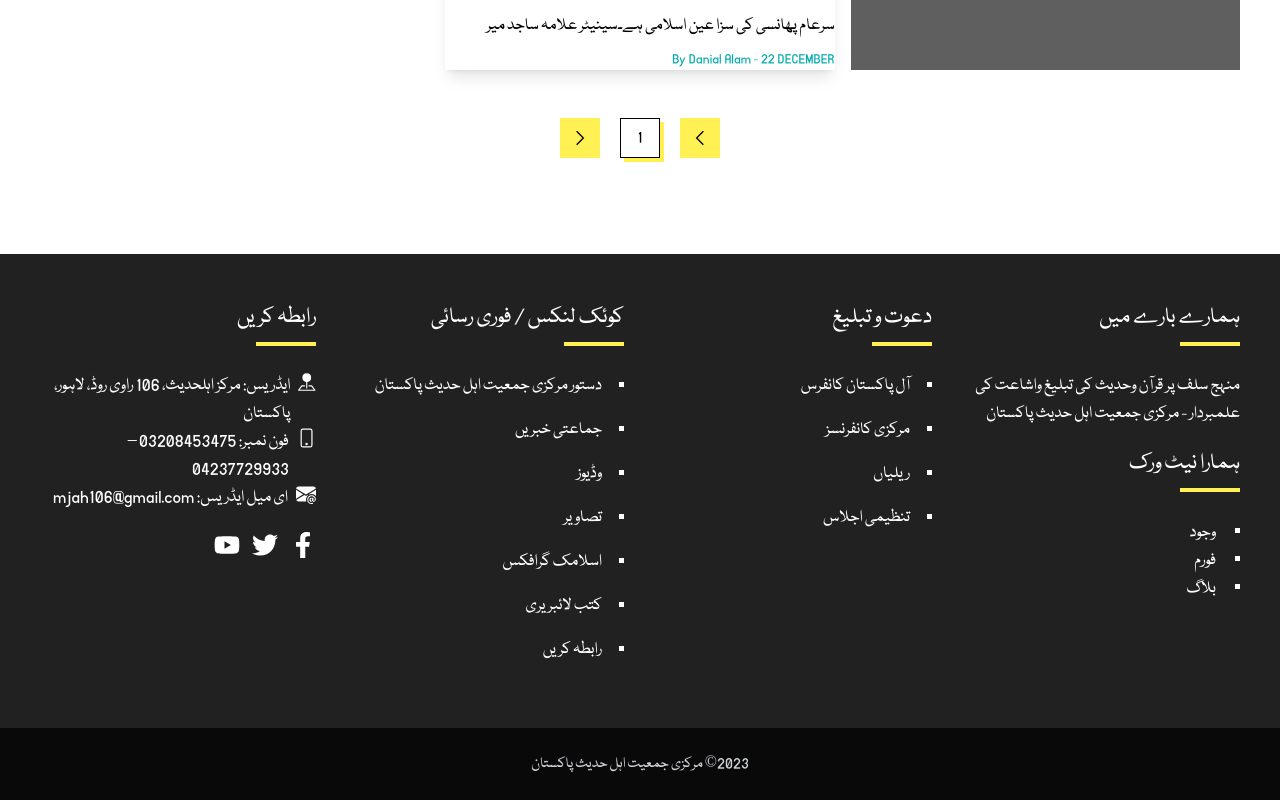
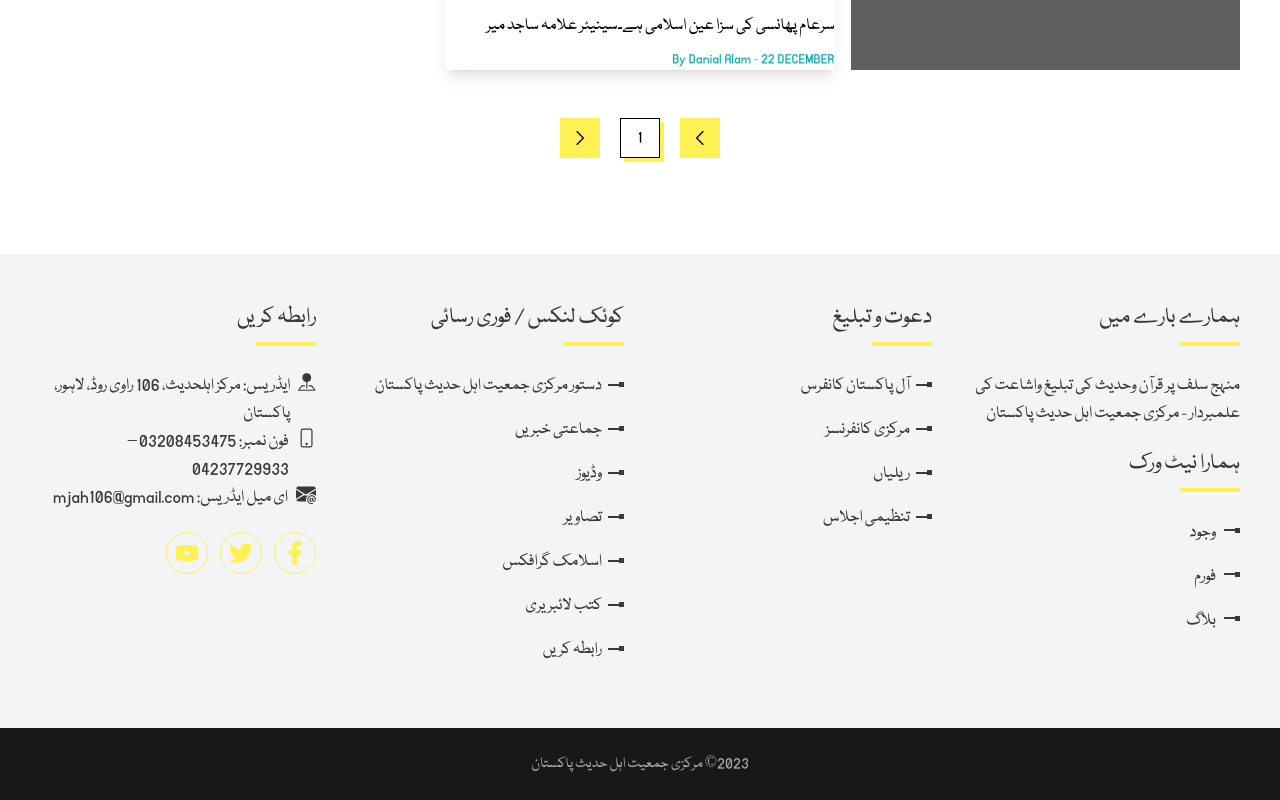
Before and after one commit to mufaqar/ahlehadith, a Next.js app: page /blogs in a window 1280 px wide. Shown: the part 5350-6150 px from the top of the page. Built offline with nearby package versions, Linux system fonts and the light colour scheme; grey boxes are pictures that could not be loaded.

Commit message:
footer dark light mode

```diff
--- a/src/components/footer/index.tsx
+++ b/src/components/footer/index.tsx
@@ -9,30 +9,36 @@ import { NavLinksType } from '@/utils/types';
 const Footer = () => {
   return (
     <>
-      <footer className="bg-[#212121]">
+      <footer className="bg-light-gray">
         <Layout>
           <div className="py-12">
             <div className="grid grid-cols-1 gap-8 md:grid-cols-4 lg:grid-cols-4">
               <div>
-                <h2 className="mb-6 text-2xl text-white uppercase ahle-heading font-ahle">
+                <h2 className="mb-6 text-2xl text-pure uppercase ahle-heading font-ahle">
                   ہمارے بارے میں
                 </h2>
-                <p className="text-white font-ahle text-lg">
+                <p className="text-pure font-ahle text-lg">
                   منہج سلف پر قرآن وحدیث کی تبلیغ واشاعت کی علمبردار - مرکزی جمعیت اہل حدیث پاکستان
                 </p>
                 <div>
-                  <h2 className="mb-6 text-2xl text-white uppercase ahle-heading font-ahle mt-5">
+                  <h2 className="mb-6 text-2xl text-pure uppercase ahle-heading font-ahle mt-5">
                     ہمارا نیٹ ورک
                   </h2>
-                  <ul className='list-inside list-square marker:text-white'>
-                    <li className="text-white font-ahle text-lg">
-                      وجود
+                  <ul className='list-inside list-square marker:text-pure'>
+                    <li className="text-pure font-ahle text-lg mb-4 relative before:content-[' '] before:h-[2px] before:w-3 before:bg-pure before:absolute before:top-2.5 before:right-1">
+                      <Link href="#" className="text-pure hover:opacity-80 font-ahle text-lg">
+                        وجود
+                      </Link>
                     </li>
-                    <li className="text-white font-ahle text-lg">
-                      فورم
+                    <li className="text-pure font-ahle text-lg mb-4 relative before:content-[' '] before:h-[2px] before:w-3 before:bg-pure before:absolute before:top-2.5 before:right-1">
+                      <Link href="#" className="text-pure hover:opacity-80 font-ahle text-lg">
+                        فورم
+                      </Link>
                     </li>
-                    <li className="text-white font-ahle text-lg">
-                      بلاگ
+                    <li className="text-pure font-ahle text-lg mb-4 relative before:content-[' '] before:h-[2px] before:w-3 before:bg-pure before:absolute before:top-2.5 before:right-1">
+                      <Link href="#" className="text-pure hover:opacity-80 font-ahle text-lg">
+                        بلاگ
+                      </Link>
                     </li>
                   </ul>
                 </div>
@@ -41,13 +47,13 @@ const Footer = () => {
                 {NavLinks.slice(4, 5).map((item: NavLinksType, idx: number) => {
                   return (
                     <div key={idx}>
-                    <h2 className="mb-6 text-2xl text-white uppercase ahle-heading font-ahle">
-                      {item.name}
-                    </h2>
-                      <ul className="list-inside list-square marker:text-white">
+                      <h2 className="mb-6 text-2xl text-pure uppercase ahle-heading font-ahle">
+                        {item.name}
+                      </h2>
+                      <ul className="list-inside list-square marker:text-pure">
                         {item.sub_menu?.map((sub_item: any, _idx: any) => {
-                          return <li key={_idx} className="mb-4">
-                            <Link href={sub_item.link} className="text-white hover:text-gray-300 font-ahle text-lg">
+                          return <li key={_idx} className="mb-4 relative before:content-[' '] before:h-[2px] before:w-3 before:bg-pure before:absolute before:top-3 before:right-1">
+                            <Link href={sub_item.link} className="text-pure hover:opacity-80 font-ahle text-lg">
                               {sub_item.name}
                             </Link>
                           </li>
@@ -59,69 +65,69 @@ const Footer = () => {
 
               </div>
               <div>
-                <h2 className="mb-6 text-2xl text-white uppercase ahle-heading font-ahle">
+                <h2 className="mb-6 text-2xl text-pure uppercase ahle-heading font-ahle">
                   کوئک لنکس / فوری رسائی
                 </h2>
-                <ul className="list-inside list-square marker:text-white">
-                  <li className="mb-4">
-                    <Link href="#" className="text-white hover:text-gray-300 font-ahle text-lg">
+                <ul className="list-inside list-square marker:text-pure">
+                  <li className="mb-4 relative before:content-[' '] before:h-[2px] before:w-3 before:bg-pure before:absolute before:top-3 before:right-1">
+                    <Link href="#" className="text-pure hover:opacity-80 font-ahle text-lg">
                       دستور مرکزی جمعیت اہل حدیث پاکستان
                     </Link>
                   </li>
-                  <li className="mb-4">
-                    <Link href="/blogs" className="text-white hover:text-gray-300 font-ahle text-lg">
+                  <li className="mb-4 relative before:content-[' '] before:h-[2px] before:w-3 before:bg-pure before:absolute before:top-3 before:right-1">
+                    <Link href="/blogs" className="text-pure hover:opacity-80 font-ahle text-lg">
                       جماعتی خبریں
                     </Link>
                   </li>
-                  <li className="mb-4">
-                    <Link href="/videos" className="text-white hover:text-gray-300 font-ahle text-lg">وڈیوز</Link>
+                  <li className="mb-4 relative before:content-[' '] before:h-[2px] before:w-3 before:bg-pure before:absolute before:top-3 before:right-1">
+                    <Link href="/videos" className="text-pure hover:opacity-80 font-ahle text-lg">وڈیوز</Link>
                   </li>
-                  <li className="mb-4">
-                    <Link href="/pictures" className="text-white hover:text-gray-300 font-ahle text-lg">تصاویر</Link>
+                  <li className="mb-4 relative before:content-[' '] before:h-[2px] before:w-3 before:bg-pure before:absolute before:top-3 before:right-1">
+                    <Link href="/pictures" className="text-pure hover:opacity-80 font-ahle text-lg">تصاویر</Link>
                   </li>
-                  <li className="mb-4">
-                    <Link href="islamic-graphics" className="text-white hover:text-gray-300 font-ahle text-lg">اسلامک گرافکس</Link>
+                  <li className="mb-4 relative before:content-[' '] before:h-[2px] before:w-3 before:bg-pure before:absolute before:top-3 before:right-1">
+                    <Link href="islamic-graphics" className="text-pure hover:opacity-80 font-ahle text-lg">اسلامک گرافکس</Link>
                   </li>
-                  <li className="mb-4">
-                    <Link href="/books-library" className="text-white hover:text-gray-300 font-ahle text-lg">کتب لائبریری</Link>
+                  <li className="mb-4 relative before:content-[' '] before:h-[2px] before:w-3 before:bg-pure before:absolute before:top-3 before:right-1">
+                    <Link href="/books-library" className="text-pure hover:opacity-80 font-ahle text-lg">کتب لائبریری</Link>
                   </li>
-                  <li className="mb-4">
-                    <Link href="/contact-us" className="text-white hover:text-gray-300 font-ahle text-lg">رابطہ کریں</Link>
+                  <li className="mb-4 relative before:content-[' '] before:h-[2px] before:w-3 before:bg-pure before:absolute before:top-3 before:right-1">
+                    <Link href="/contact-us" className="text-pure hover:opacity-80 font-ahle text-lg">رابطہ کریں</Link>
                   </li>
                 </ul>
               </div>
               <div>
-                <h2 className="mb-6 text-2xl text-white uppercase ahle-heading" >
+                <h2 className="mb-6 text-2xl text-pure uppercase ahle-heading" >
                   رابطہ کریں
                 </h2>
 
-                <p className='text-white font-ahle text-lg flex gap-2'>
+                <p className='text-pure font-ahle text-lg flex gap-2'>
                   <BsPinMapFill size={20} />
                   ایڈریس: مرکز اہلحدیث، 106 راوی روڈ، لاہور، پاکستان
                 </p>
-                <p className='text-white font-ahle text-lg flex gap-2'>
+                <p className='text-pure font-ahle text-lg flex gap-2'>
                   <BsPhone size={20} />
                   فون نمبر:  03208453475 –
                   04237729933
                 </p>
-                <p className='text-white font-ahle text-lg flex gap-2'>
+                <p className='text-pure font-ahle text-lg flex gap-2'>
                   <BsEnvelopeAtFill size={20} />
                   ای میل ایڈریس: mjah106@gmail.com
                 </p>
                 <ul className="flex gap-3 mt-5">
-                  <li className="text-white font-ahle text-lg">
-                    <Link href="#" className="text-white hover:text-gray-300">
-                      <FaFacebookF size={26} />
+                  <li className='p-2 rounded-full border border-yellow hover:border-pure text-yellow hover:text-pure'>
+                    <Link href="#" className="">
+                      <FaFacebookF size={24} />
                     </Link>
                   </li>
-                  <li>
-                    <Link href="#" className="text-white hover:text-gray-300">
-                      <FaTwitter size={26} />
+                  <li className='p-2 rounded-full border border-yellow hover:border-pure text-yellow hover:text-pure'>
+                    <Link href="#" className="">
+                      <FaTwitter size={24} />
                     </Link>
                   </li>
-                  <li>
-                    <Link href="#" className="text-white hover:text-gray-300">
-                      <FaYoutube size={26} />
+                  <li className='p-2 rounded-full border border-yellow hover:border-pure text-yellow hover:text-pure'>
+                    <Link href="#" className="">
+                      <FaYoutube size={24} />
                     </Link>
                   </li>
                 </ul>
@@ -130,10 +136,10 @@ const Footer = () => {
 
           </div>
         </Layout >
-        <div className='bg-[#090909]'>
+        <div className='bg-dark-gray'>
           <Layout>
             <div className="py-6">
-              <span className="block text-base text-center text-gray-300 dark:text-gray-200 font-ahle">
+              <span className="block text-base text-center text-white/60 font-ahle">
                 2023© مرکزی جمعیت اہل حدیث پاکستان
               </span>
             </div>
```
